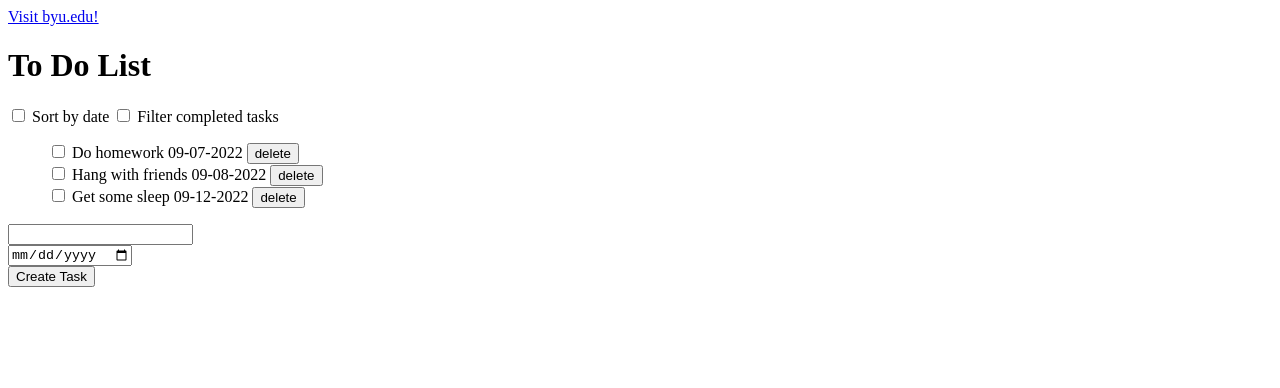
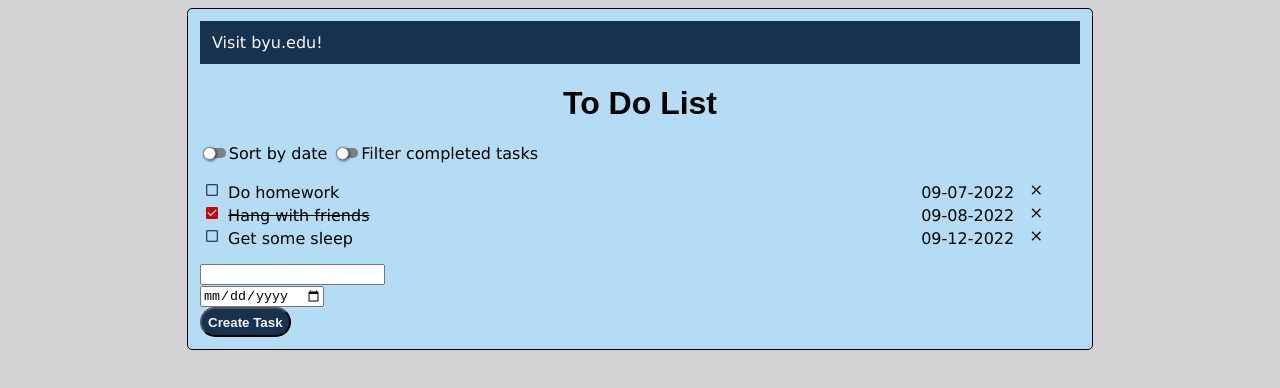
Before and after one commit to zconlin/WebSystemsandSecurity-Lab1b, a plain HTML site: page src/index.html in a window 1280 px wide. Drawn offline with Linux system fonts and the light colour scheme; a web font is replaced by a local one.

Commit message:
Almost done!

```diff
--- a/src/css/style.css
+++ b/src/css/style.css
@@ -8,10 +8,11 @@ the corresponding fonts from Google Fonts */
 to all elements unless they are overridden. */
 :root {
 	/* Change these variables according to your theme */
-	--primary: #ffffff;
-	--accent: #ffffff;
-	--delete: #ffffff;
-	--primary-text: #ffffff;
+	--primary: #b4dcf5;
+	--accent: #16324f;
+	--delete: #cd0000;
+	--checkbox: #2F4858;
+	--primary-text: #f8f8ff;
 
 	/* Window background and default font */
     background-color: lightgray;
@@ -21,28 +22,30 @@ to all elements unless they are overridden. */
 /* These rules with element selectors apply to all elements of the corresonding names. In a sense, they
 are automatically applied */
 
+
+
 body {
     max-width: 55rem;			  /* Keeps the page from overflowing on wide monitors */
     margin: 0.5em auto;		      /* 0.5em is top and bottom margin. 'auto' for left and right centers the body on the page */
     border: 1px solid black;	/* Surround the content with a solid black border */
     border-radius: 5px;			  /* Round the corners of the body section */
     padding: 0.75rem;			  /* Padding goes between the borders and the internal content */
-    background-color: white;	/* Contrast the body background from the page background */
+    background-color: var(--primary);	/* Contrast the body background from the page background */
 }
 
 h1 {
-	font-family: "Arial Black", Arial, sans-serif;
-	font-weight: bolder;
+	font-family: "Sofia", sans-serif;
+	text-align: center;
 }
 
 nav {
-    color: white;				/* Nav bar is white on very dark gray */
-    background-color: #303030;
+    color: var(--primary-text);				/* Nav bar is white on very dark gray */
+    background-color: var(--accent);
     padding: 0.75rem;			  /* Give the nav bar some internal padding */
 }
 
 nav a {
-    color: lightgray;		/* Links in the nav bar are light blue instead of white */
+    color: var(--primary-text);		/* Links in the nav bar are light blue instead of white */
     text-decoration: none;		  /* Don't underline links in the nav bar */
 }
 
@@ -63,6 +66,7 @@ nav a {
 	display: inline-block;
 	box-sizing: border-box;
 	/* Add property to change checkbox icon color */
+	color: var(--checkbox);
 }
 
 .task-description {
@@ -80,6 +84,7 @@ nav a {
 	display: inline-block;
 	box-sizing: border-box;
 	/* Add property to change delete icon color */
+	/* color: var(--delete); */
 }
 
 .material-icon {
@@ -92,8 +97,22 @@ nav a {
 
 /* Add your custom class rules here */
 
-.example {
+.create-button {
+	background-color: var(--accent);
 	color: var(--primary-text);
+	border-radius: 30px;
+	font-weight: bold;
+	height: 30px;
+}
+
+.set-width {
+	width: calc(100% - 12em);
+	box-sizing: border-box;
+}
+
+.checked-task {
+	text-decoration: line-through;
+	box-sizing: border-box;
 }
 
 /* Add rule for: */
@@ -115,6 +134,8 @@ input.checkbox-icon:before {
 
 input.checkbox-icon:checked:before {
 	content: 'check_box';
+	color: var(--delete);
+
 }
 
 /* ===== toggle-switch =============== */
--- a/src/index.html
+++ b/src/index.html
@@ -8,6 +8,8 @@
   <title>Lab 1</title>
 
   <!-- Links to stylesheets -->
+  <link rel="stylesheet" href="css/style.css">
+  <link rel="stylesheet" href="https://fonts.googleapis.com/css?family=Sofia">
 </head>
 
 <body>
@@ -17,41 +19,41 @@
     <a href="https://www.byu.edu">Visit byu.edu!</a>
   </nav>
 
-  <h1>To Do List</h1>
+  <h1 font-family: "Sofia", sans-serif>To Do List</h1>
 
   <!-- Checkboxes -->
-  <input type="checkbox" id="sortByDate" name="sortByDate" value="Date">
-  <label for="sortByDate"> Sort by date</label>
-  <input type="checkbox" id="filterCompletedTasks" name="filterCompletedTasks" value="Tasks">
-  <label for="filterCompletedTasks"> Filter completed tasks</label><br>
+  <input type='checkbox' class="toggle-switch" id="cb-sort"/><label for="cb-sort">Sort by date</label>
+  <input type='checkbox' class="toggle-switch" id="ft-sort"/><label for="ft-sort">Filter completed tasks</label>
 
   <!-- List of tasks -->
-  <ul class="list">
-    <input type="checkbox" id="doHomework" name="doHomework" value="Homework">
-    <span style="color:black">Do homework</span>
-    <span style="color:black">09-07-2022</span>
-    <button type="button">delete</button><br>
+  <ul class="tasklist">
+    <input type="checkbox" class="task-done checkbox-icon" name="check1"/>
+    <li class="task-description set-width">Do homework</li>
+    <li class="task-date">09-07-2022</li>
+    <button class="task-delete material-icon" type="button">clear</button><br>
 
-    <input type="checkbox" id="hangWithFriends" name="hangWithFriends" value="Friends">
-    <span style="color:black">Hang with friends</span>
-    <span style="color:black">09-08-2022</span>
-    <button type="button">delete</button><br>
+    <input type="checkbox" class="task-done checkbox-icon" name="check2" checked/>
+    <li class="task-description set-width checked-task">Hang with friends</li>
+    <li class="task-date">09-08-2022</li>
+    <button class="task-delete material-icon" type="button">clear</button><br>
 
-    <input type="checkbox" id="getSomeSleep" name="getSomeSleep" value="Sleep">
-    <span style="color:black">Get some sleep</span>
-    <span style="color:black">09-12-2022</span>
-    <button type="button">delete</button><br>
+    <input type="checkbox" class="task-done checkbox-icon" name="check3"/>
+    <li class="task-description set-width">Get some sleep</li>
+    <li class="task-date">09-12-2022</li>
+    <button class="task-delete material-icon" type="button">clear</button><br>
   </ul>
 
   <!-- Input Form -->
   <form>
     <input type="text" id="taskName" name="taskName" required><br>
     <input type="date" id="date" name="date" required><br>
-    <input type="submit" value="Create Task" required><br>
+    <input class="create-button" type="submit" value="Create Task" required><br>
+    <form class="form-create-task" onsubmit="on_submit(event)">
+
   </form>
 
   <!-- Links to scripts -->
-
+  <script src="js/script.js"></script>
 </body>
 
 </html>
--- a/src/js/script.js
+++ b/src/js/script.js
@@ -1,3 +1,6 @@
-// script.js: BYU IT&C 210a JavaScript
-
-// Insert the Lab 1b JavaScript here
+function on_submit(event) {
+    let formData = new FormData(event.currentTarget);
+    let json = JSON.stringify(Object.fromEntries(formData));
+    alert(json);
+    event.preventDefault();
+}
```
